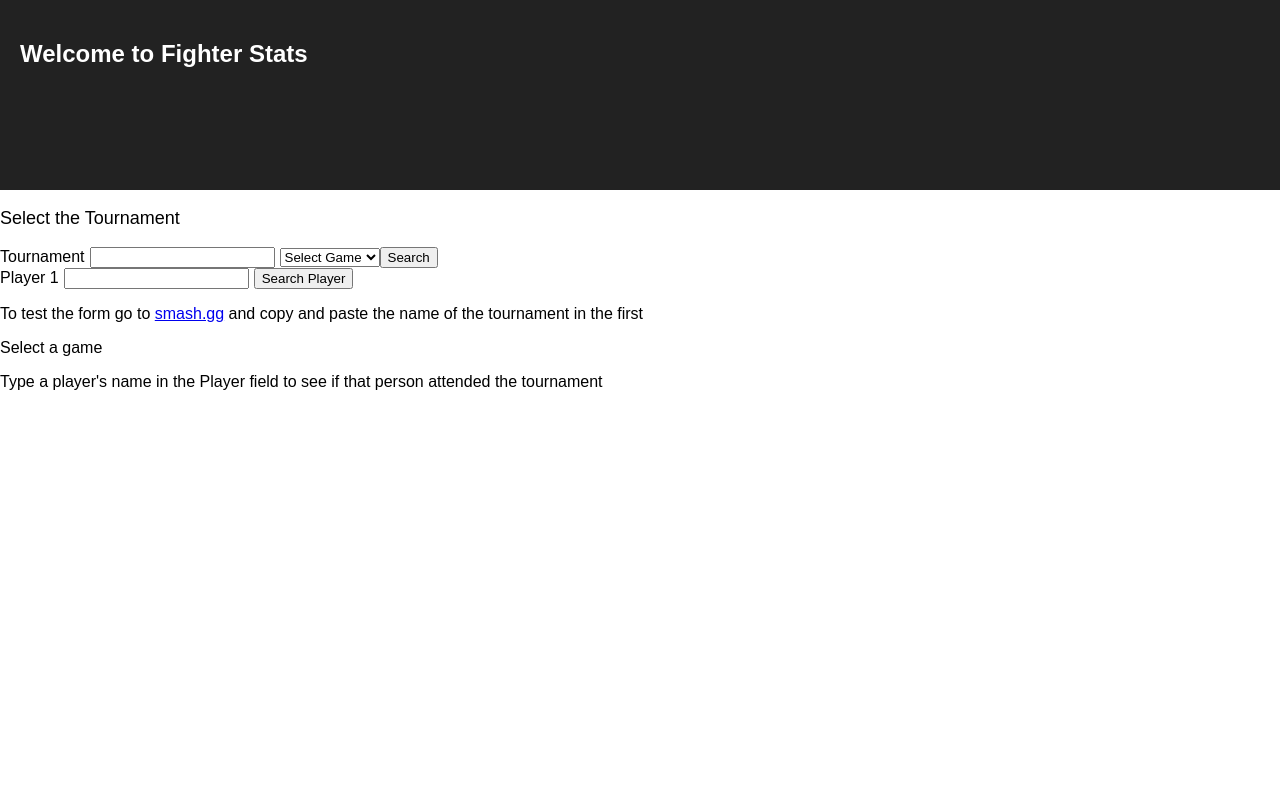
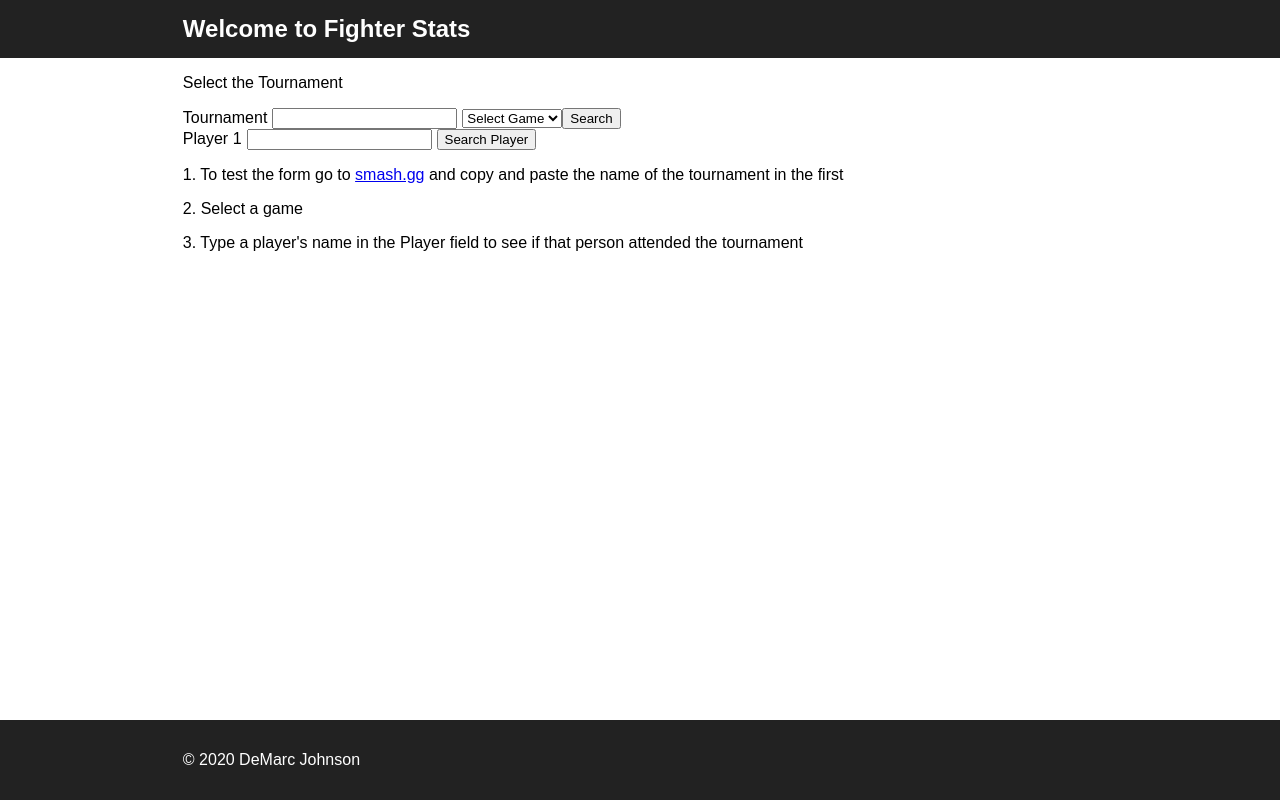
Before and after one commit to demarcj/fightStats, a React (Create React App) app: page / in a window 1280 px wide. Built offline with nearby package versions, Linux system fonts and the light colour scheme.

Commit message:
Switch from css to sass, did a little of styling/design, and added typescript haven't used it yet

```diff
--- a/src/App.css
+++ /dev/null
@@ -1,22 +0,0 @@
-.App {
-  text-align: center;
-}
-
-.App-header {
-  background-color: #222;
-  height: 150px;
-  padding: 20px;
-  color: white;
-}
-
-.App-intro {
-  font-size: large;
-}
-.inputgrp {
-  display: block;
-  margin: 10px 0;
-}
-
-input{
-  margin: 0 5px;
-}
--- a/src/App.js
+++ b/src/App.js
@@ -1,5 +1,5 @@
 import React, { useState } from 'react';
-import './App.css';
+import './App.scss';
 import { SearchForm, SearchFormTournament } from "./components/ui-form";
 import { search_tournament, test_error, get_game, check_game } from "./lib";
 
@@ -49,11 +49,16 @@ export default function App () {
   const submit_search = tournament ? search_submit : empty_submit;
   return (
     <>
-      <div className="App-header">
-        <h2>Welcome to Fighter Stats</h2>
-      </div>
+      <header>
+        <aside></aside>
+        <h2 className="App-header">Welcome to Fighter Stats</h2>
+        <aside></aside>
+      </header>
+      <main className="main">
+        <aside></aside>
+        <section class="content">
           <p className="App-intro">Select the Tournament</p>
-      <p>{error}</p>
+          <p className="errot_text">{error}</p>
           <SearchFormTournament
             input_change={input_change}
             tournament_submit={tournament_submit}
@@ -67,11 +72,19 @@ export default function App () {
             handle_submit={submit_search}
           />
           <div className="text_container">
-        <p className="body_text">To test the form go to <a href="https://smash.gg">smash.gg</a> and copy and paste the name of the tournament in the first</p>
-        <p className="body_text">Select a game</p>
-        <p className="body_text">Type a player's name in the Player field to see if that person attended the tournament</p>
+            <p className="body_text">1. To test the form go to <a href="https://smash.gg">smash.gg</a> and copy and paste the name of the tournament in the first</p>
+            <p className="body_text">2. Select a game</p>
+            <p className="body_text">3. Type a player's name in the Player field to see if that person attended the tournament</p>
             <p className="body_text">{results} <a href="https://smash.gg">{helper_message}</a></p>
           </div>
+        </section>
+        <aside></aside>
+      </main>
+      <footer className="footer">
+        <aside></aside>
+        <p className="copyright">&copy; 2020 DeMarc Johnson</p>
+        <aside></aside>
+      </footer>
     </>
   );
 }
--- /dev/null
+++ b/src/App.scss
@@ -0,0 +1,53 @@
+:root{
+  --section_padding: 15px 0;
+  --black: #222222;
+}
+
+%container{
+  display: grid;
+  grid-template-columns: 1fr 5fr 1fr;
+}
+
+html, body, #root{
+  min-height: 100vh;
+}
+
+#root{
+  display: grid;
+  grid-auto-rows: auto 1fr auto;
+}
+
+.App {
+  text-align: center;
+}
+
+header, footer{
+  padding: var(--section_padding);
+  background: var(--black);
+}
+
+.App-header {
+  color: white;
+  margin: 0;
+}
+
+header, main, footer{
+  @extend %container;
+}
+
+.inputgrp {
+  display: block;
+  margin: 10px 0;
+}
+
+input{
+  margin: 0 5px;
+}
+
+footer{
+  margin-top: auto;
+}
+
+.copyright{
+  color: #ffffff;
+}
```
Also changed, not shown: package.json (+7 -1 lines), src/logo.svg (deleted), 1 other file (tests, documents, lock files or other folders). Lines whose indentation alone changed are shown as unchanged.
